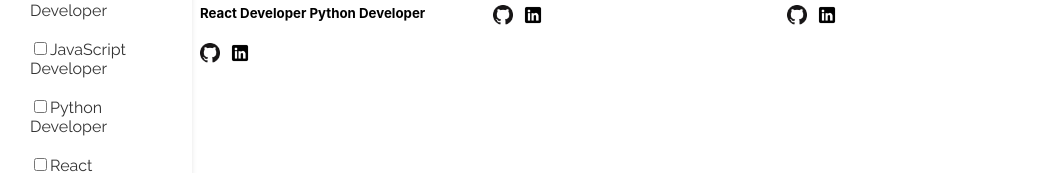
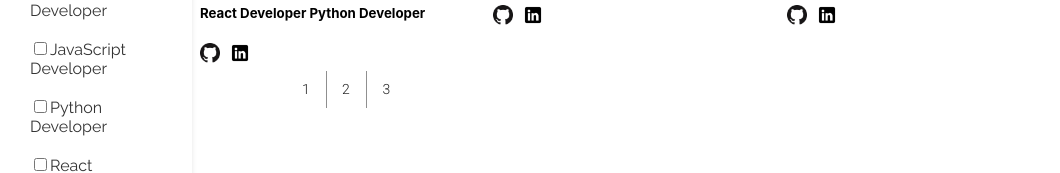
Before and after one commit to WijiPe/thais-who-code-frontend, a Next.js app: page / in a window 1280 px wide. Shown: the part 494-667 px from the top of the page, without its empty margins (0-1060 px from the left). Built offline with nearby package versions, Linux system fonts and the light colour scheme.

Commit message:
i material ui && create theme buttom color

```diff
--- /dev/null
+++ b/components/PageButton.js
@@ -0,0 +1,25 @@
+import Button from '@mui/material/Button';
+import ButtonGroup from '@mui/material/ButtonGroup';
+import Box from '@mui/material/Box';
+
+
+export default function PageButton() {
+    return (
+        <Box
+            sx={{
+                display: 'flex',
+                flexDirection: 'column',
+                alignItems: 'center',
+                '& > *': {
+                m: 1,
+                },
+            }}
+        >
+            <ButtonGroup variant="text" aria-label="text button group" color="primary">
+                <Button>1</Button>
+                <Button>2</Button>
+                <Button>3</Button>
+            </ButtonGroup>
+        </Box>
+    )
+}
--- a/pages/_app.js
+++ b/pages/_app.js
@@ -1,11 +1,25 @@
 import '../styles/globals.css'
 import { ContextWrapper } from '../context/ContextObject';
+import { purple } from '@mui/material/colors';
+import { ThemeProvider, createTheme } from '@mui/material/styles';
+
+const theme = createTheme({
+  palette: {
+    primary: {
+      main: '#212121',
+    },
+  },
+});
+
 
 const app = ({ Component, pageProps }) => {
   return (
+    <ThemeProvider theme={theme}>
       <ContextWrapper>
         <Component {...pageProps} />
       </ContextWrapper>
+    </ThemeProvider>
+
   )
 }
 
--- a/pages/index.js
+++ b/pages/index.js
@@ -4,6 +4,7 @@ import styles from "@/styles/Index.module.css"
 import { useAppContext } from "../context/ContextObject";
 import useSWR from 'swr'
 import { useState, useEffect } from 'react'
+import PageButton from '@/components/PageButton';
 
 const fetcher = (...args) => fetch(...args).then(res => res.json())
 
@@ -39,6 +40,7 @@ export default function HomePage() {
           {show.map((pgrm) => (
             <Programmer key={pgrm.id} pgrm={pgrm}/>
           ))}
+          <PageButton   />
         </div>
       </Layout>
   )
--- /dev/null
+++ b/src/theme.js
@@ -0,0 +1,19 @@
+import { createTheme } from '@mui/material/styles';
+import { red } from '@mui/material/colors';
+
+// Create a theme instance.
+const theme = createTheme({
+  palette: {
+    primary: {
+      main: '#556cd6',
+    },
+    secondary: {
+      main: '#19857b',
+    },
+    error: {
+      main: red.A400,
+    },
+  },
+});
+
+export default theme;
```
Also changed, not shown: package.json (+9 -0 lines), 1 other file (tests, documents, lock files or other folders).
